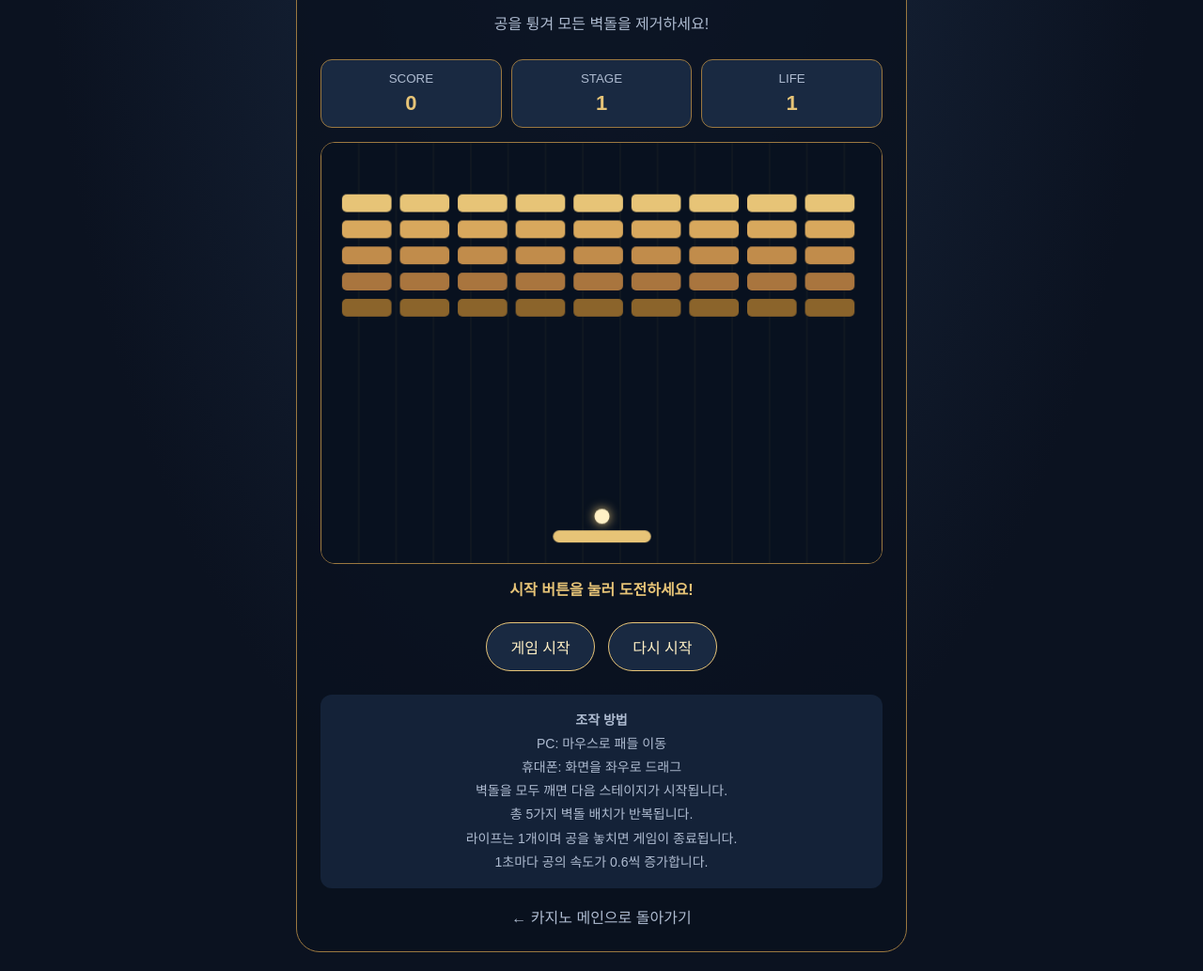
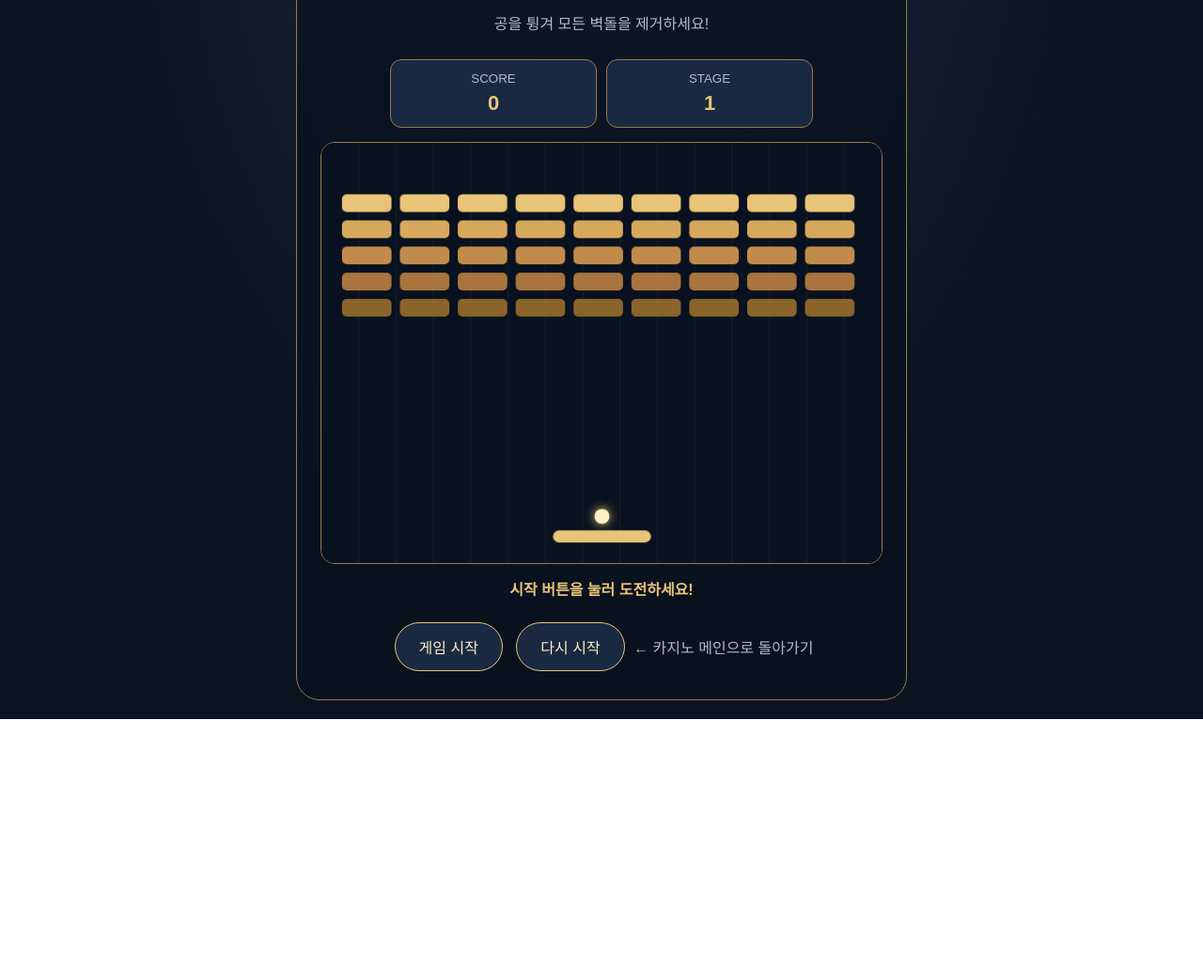
Before and after one commit to Hello4352/festival-game-zone, a plain HTML site: page games/brick-breaker.html in a window 1280 px wide. Shown: the part 131-1164 px from the top of the page at 94% size. After the commit the page ends 896 px from the top, so only its background shows below. Drawn offline with Linux system fonts and the light colour scheme.

Commit message:
Update brick-breaker.html

```diff
--- a/games/brick-breaker.html
+++ b/games/brick-breaker.html
@@ -51,13 +51,14 @@ h1 {
 
 .scoreboard {
   display: flex;
-  justify-content: space-around;
+  justify-content: center;
   gap: 10px;
   margin: 24px 0 15px;
 }
 
 .score-box {
   flex: 1;
+  max-width: 220px;
   padding: 12px 5px;
   border: 1px solid #9b7840;
   border-radius: 12px;
@@ -121,16 +122,6 @@ button:hover {
   text-decoration: none;
 }
 
-.instructions {
-  margin-top: 20px;
-  padding: 15px;
-  border-radius: 12px;
-  background: #142238;
-  color: #aebbd0;
-  line-height: 1.8;
-  font-size: 14px;
-}
-
 @media (max-width: 380px) {
   .container {
     padding: 18px 12px;
@@ -151,7 +142,9 @@ button:hover {
 <div class="container">
 
   <div class="eyebrow">CASINO MINI GAME 02</div>
+
   <h1>벽돌 깨기</h1>
+
   <p class="description">
     공을 튕겨 모든 벽돌을 제거하세요!
   </p>
@@ -166,11 +159,6 @@ button:hover {
       <small>STAGE</small>
       <strong id="stage">1</strong>
     </div>
-
-    <div class="score-box">
-      <small>LIFE</small>
-      <strong id="lives">1</strong>
-    </div>
   </div>
 
   <div class="game-wrap">
@@ -184,19 +172,10 @@ button:hover {
   <button id="startButton">게임 시작</button>
   <button id="resetButton">다시 시작</button>
 
-  <div class="instructions">
-    <strong>조작 방법</strong><br>
-    PC: 마우스로 패들 이동<br>
-    휴대폰: 화면을 좌우로 드래그<br>
-    벽돌을 모두 깨면 다음 스테이지가 시작됩니다.<br>
-    총 5가지 벽돌 배치가 반복됩니다.<br>
-    라이프는 1개이며 공을 놓치면 게임이 종료됩니다.<br>
-    1초마다 공의 속도가 0.6씩 증가합니다.
-  </div>
-
   <a class="back" href="../index.html">
     ← 카지노 메인으로 돌아가기
   </a>
+
 </div>
 
 <script>
@@ -207,7 +186,6 @@ button:hover {
   const ctx = canvas.getContext("2d");
 
   const scoreText = document.getElementById("score");
-  const livesText = document.getElementById("lives");
   const stageText = document.getElementById("stage");
   const message = document.getElementById("message");
   const startButton = document.getElementById("startButton");
@@ -261,7 +239,6 @@ button:hover {
   let running = false;
   let animationId = null;
   let pointerX = null;
-
   let gameStartedAt = null;
 
   // 시간에 따른 공 속도 계산
@@ -296,7 +273,6 @@ button:hover {
   function createBricks() {
     bricks = [];
 
-    // 1~5 패턴 반복
     const pattern = (stage - 1) % 5;
 
     for (let row = 0; row < brickRows; row++) {
@@ -371,7 +347,6 @@ button:hover {
 
   function updateScore() {
     scoreText.textContent = score;
-    livesText.textContent = lives;
     stageText.textContent = stage;
   }
 
@@ -503,7 +478,8 @@ button:hover {
       resetBall();
       updateScore();
 
-      const currentPattern = patternNames[(stage - 1) % 5];
+      const currentPattern =
+        patternNames[(stage - 1) % 5];
 
       message.textContent =
         `STAGE ${stage}! ${currentPattern} 등장!`;
@@ -519,10 +495,8 @@ button:hover {
     lives = 0;
     running = false;
 
-    updateScore();
-
     message.textContent =
-      "GAME OVER! 공을 놓쳤습니다. 다시 도전해 보세요.";
+      "GAME OVER! 다시 도전해 보세요.";
 
     startButton.textContent = "다시 도전";
   }
```
